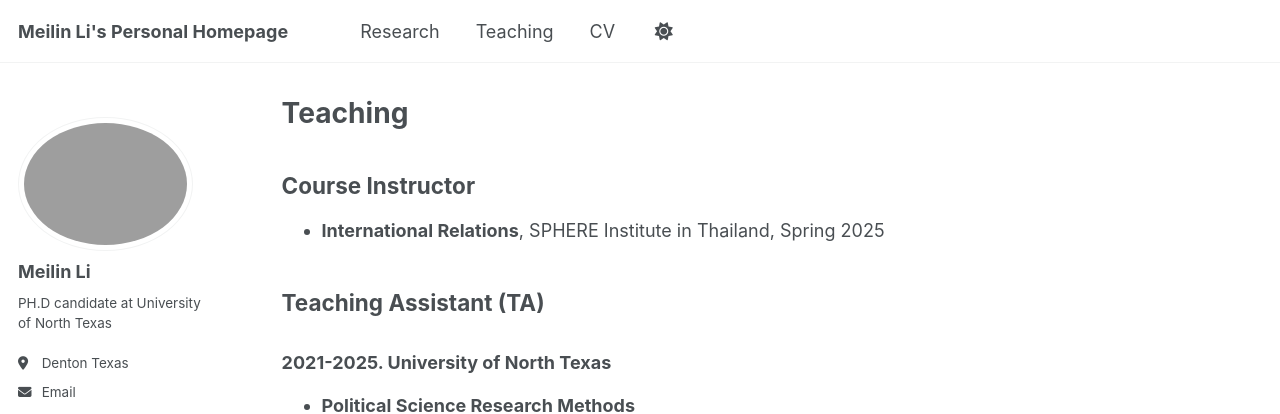
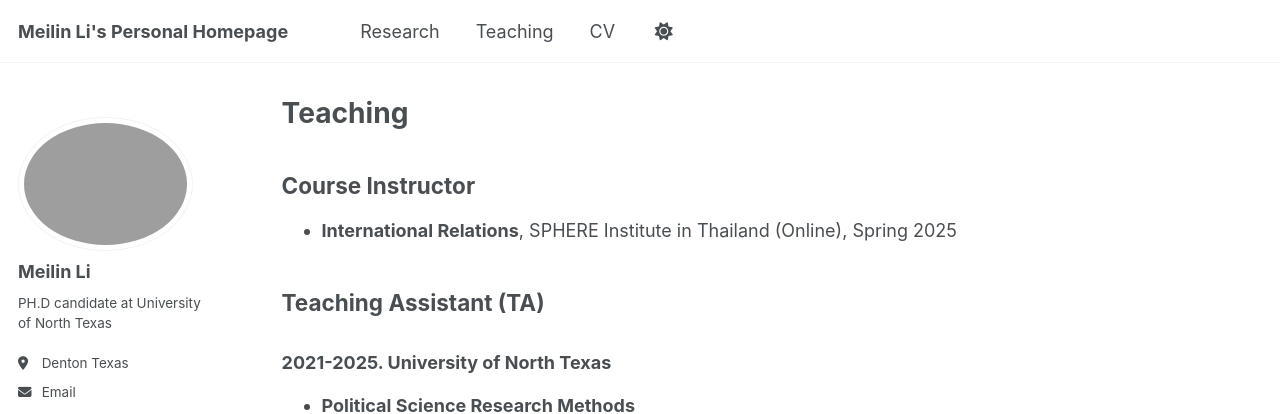
Before and after one commit to meilinlinet/meilinlinet.github.io, a Jekyll site: the page built from _teaching/2014-spring-teaching-1.md, in a window 1280 px wide and 1284 px high. Shown: the top 414 px of the window. Built offline with Jekyll 4.4.1, drawn with Linux system fonts in a browser that asks for light colours; some web fonts are replaced.

Commit message:
Update 2014-spring-teaching-1.md

```diff
--- a/_teaching/2014-spring-teaching-1.md
+++ b/_teaching/2014-spring-teaching-1.md
@@ -7,7 +7,7 @@ author_profile: true
 
 ## Course Instructor
 
-- **International Relations**, SPHERE Institute in Thailand, Spring 2025
+- **International Relations**, SPHERE Institute in Thailand (Online), Spring 2025
 
 ## Teaching Assistant (TA)
 
```
